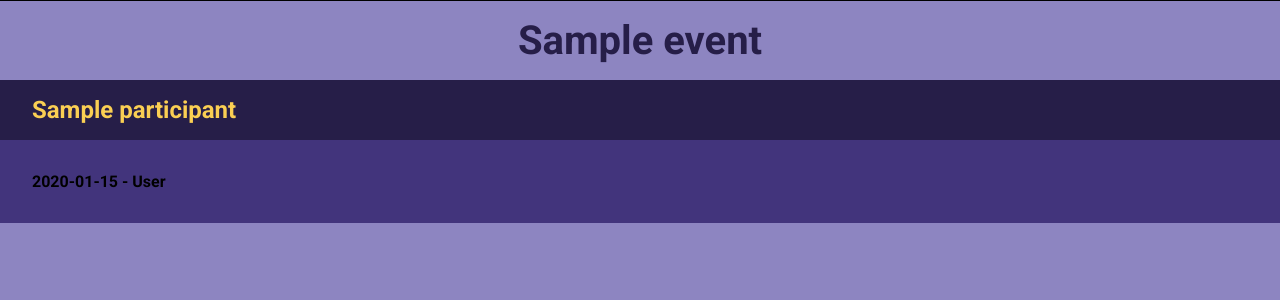
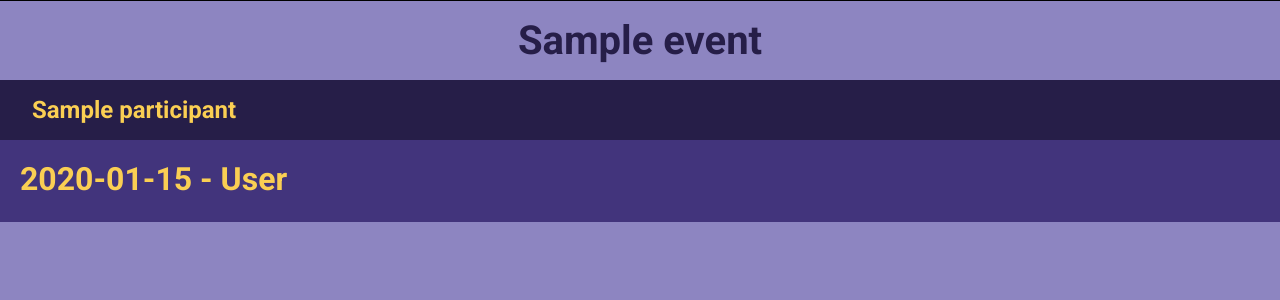
Before and after one commit to enzomtpYT/EPSI-Waitlist, a Flask app: page /list in a window 1280 px wide. Shown: the part 55-355 px from the top of the page. Run offline with Flask 3, Linux system fonts and the light colour scheme; a database or web service that is not in the repository returns one stand-in record (values such as "Sample title"); some libraries are stand-ins or nearby versions.

Commit message:
small upgrades to list view

```diff
--- a/static/styles/list.css
+++ b/static/styles/list.css
@@ -1,11 +1,3 @@
-/* tr:nth-child(even), td {
-    background-color: #6ab4ff;
-}
-
-tr:nth-child(odd), td {
-    background-color: #ffb9f2;
-} */
-
 .listcontainer {
     display: flex;
 }
@@ -35,8 +27,15 @@ tr:nth-child(odd), td {
 .candidates {
     width: 100%;
     display: flex;
-    padding: 2rem;
+    padding: 1.25rem;
     flex-direction: column;
+    color: var(--accent-color);
+}
+
+.candidates > h4:first-of-type {
+    margin-bottom: 0.25rem;
+    font-size: 2rem;
+    font-weight: 700;
 }
 
 .managecandidate {
```
